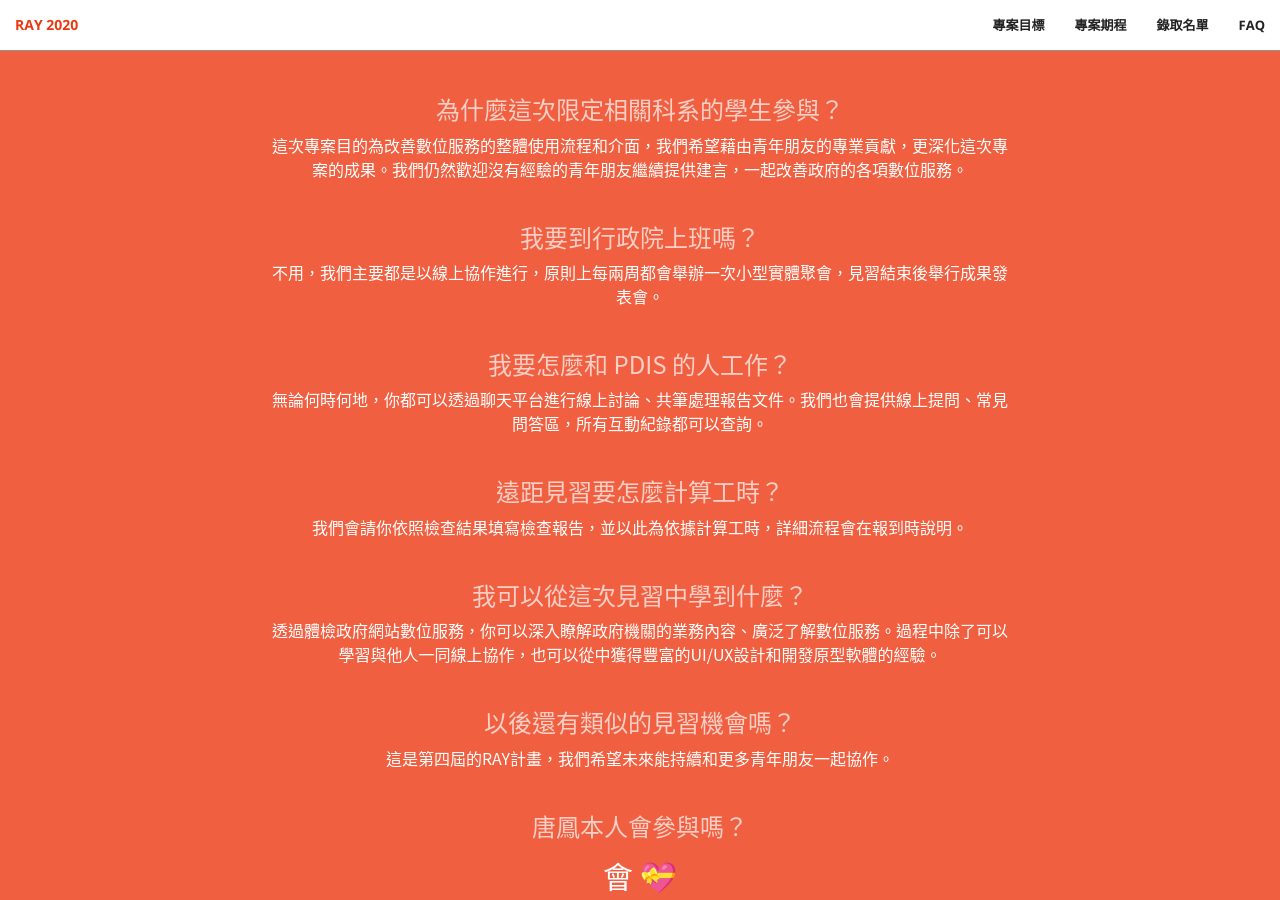
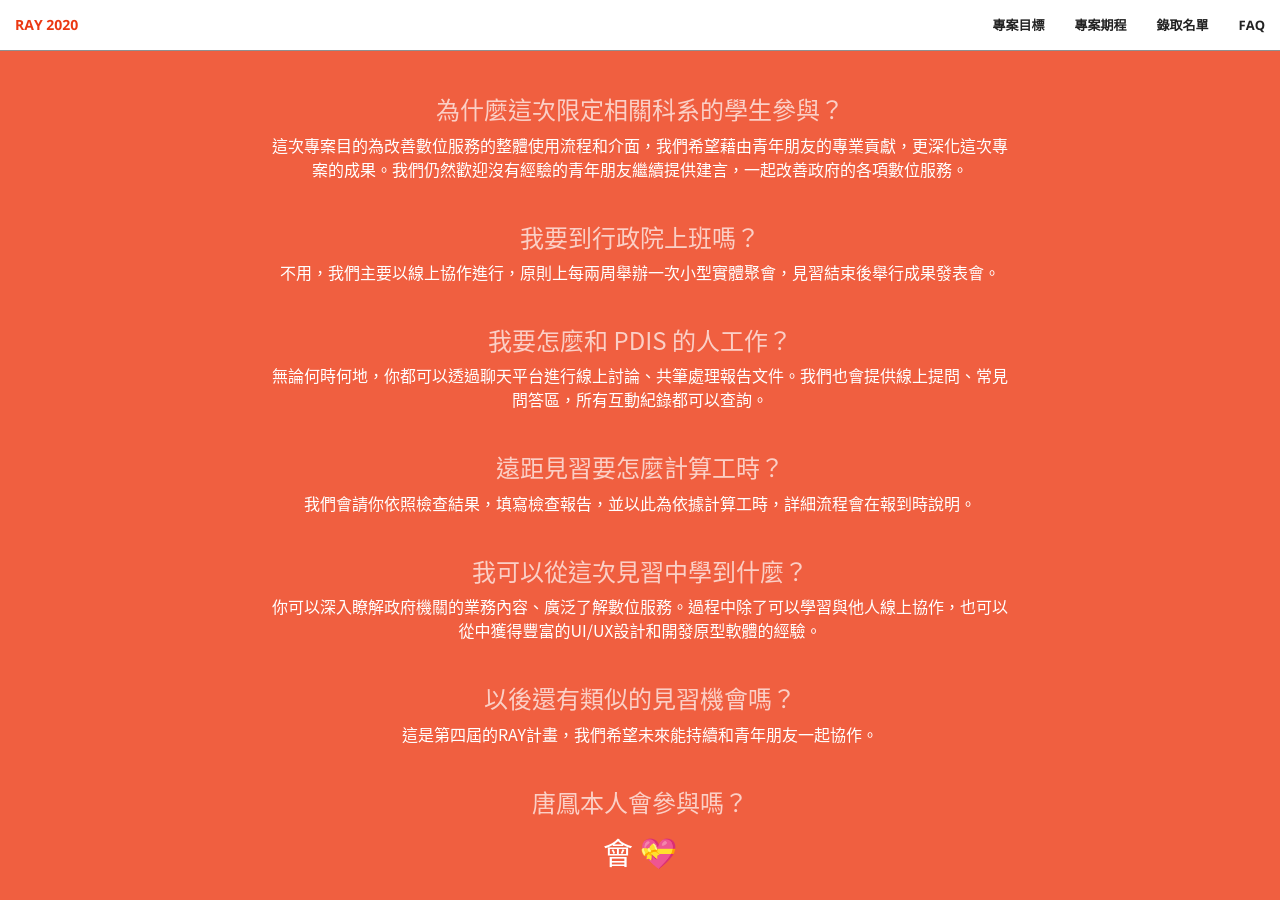
Before and after one commit to PDIS/ray2020-recruit, a Jekyll site: the page built from docs/index.html, in a window 1280 px wide and 900 px high, scrolled down 2768 px. Built offline with Jekyll 4.4.1, drawn with Linux system fonts in a browser that asks for light colours.

Commit message:
Update faq.json

```diff
--- a/docs/_data/faq.json
+++ b/docs/_data/faq.json
@@ -13,7 +13,7 @@
     },
     {
         "q": "我要到行政院上班嗎？",
-        "a": "不用，我們主要都是以線上協作進行，原則上每兩周都會舉辦一次小型實體聚會，見習結束後舉行成果發表會。"
+        "a": "不用，我們主要以線上協作進行，原則上每兩周舉辦一次小型實體聚會，見習結束後舉行成果發表會。"
     },
     {
         "q": "我要怎麼和 PDIS 的人工作？",
@@ -21,15 +21,15 @@
     },
     {
         "q": "遠距見習要怎麼計算工時？",
-        "a": "我們會請你依照檢查結果填寫檢查報告，並以此為依據計算工時，詳細流程會在報到時說明。"
+        "a": "我們會請你依照檢查結果，填寫檢查報告，並以此為依據計算工時，詳細流程會在報到時說明。"
     },
     {
         "q": "我可以從這次見習中學到什麼？",
-        "a": "透過體檢政府網站數位服務，你可以深入瞭解政府機關的業務內容、廣泛了解數位服務。過程中除了可以學習與他人一同線上協作，也可以從中獲得豐富的UI/UX設計和開發原型軟體的經驗。"
+        "a": "你可以深入瞭解政府機關的業務內容、廣泛了解數位服務。過程中除了可以學習與他人線上協作，也可以從中獲得豐富的UI/UX設計和開發原型軟體的經驗。"
     },
     {
         "q": "以後還有類似的見習機會嗎？",
-        "a": "這是第四屆的RAY計畫，我們希望未來能持續和更多青年朋友一起協作。"
+        "a": "這是第四屆的RAY計畫，我們希望未來能持續和青年朋友一起協作。"
     },
     {
         "q": "唐鳳本人會參與嗎？",
```
